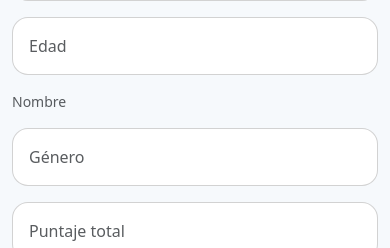
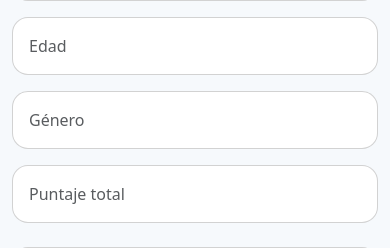
Before and after one commit to MirellaYuriko1/Tesis_clon, a Flask app: template templates/resultado.html in a window 390 px wide. Shown: the part 162-410 px from the top of the page. Run offline with Flask 3, Linux system fonts and the light colour scheme; the template is opened without the code that fills it, so the values that code supplies are empty.

Commit message:
Actualizar

```diff
--- a/app.py
+++ b/app.py
@@ -49,12 +49,11 @@ def resultado():
     cn = get_db()
     cur = cn.cursor(dictionary=True)
     cur.execute("""
-        SELECT c.id_cuestionario, u.id_usuario, u.nombre,
-               c.puntaje_Dim1, c.puntaje_Dim2, c.puntaje_Dim3,
-               c.puntaje_Dim4, c.puntaje_Dim5, c.puntaje_Dim6,
-               c.puntaje_total, c.nivel, c.created_at
-        FROM cuestionario c
-        JOIN usuario u ON u.id_usuario = c.id_usuario
+        SELECT id_cuestionario, edad, genero,
+               puntaje_Dim1, puntaje_Dim2, puntaje_Dim3,
+               puntaje_Dim4, puntaje_Dim5, puntaje_Dim6,
+               puntaje_total, nivel, created_at
+        FROM cuestionario
         WHERE id_usuario=%s
         ORDER BY created_at DESC
         LIMIT 1
--- a/templates/resultado.html
+++ b/templates/resultado.html
@@ -35,10 +35,7 @@
           <div class="fw-semibold">{{ edad }}</div>
         </div>
       </div>
-<div class="col-12 col-md-6">
-    <div class="small text-muted">Nombre</div>
-    <div class="fw-semibold">{{ nombre }}</div>
-  </div>
+
       <div class="col-md-4">
         <div class="card p-3">
           <div class="text-muted">Género</div>
```
